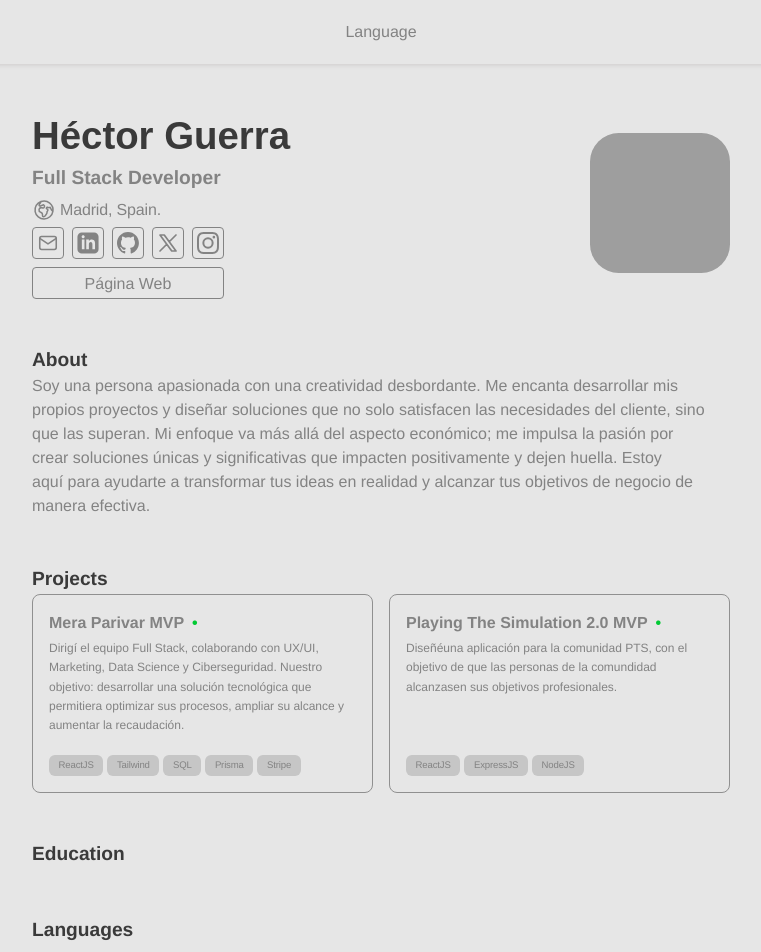
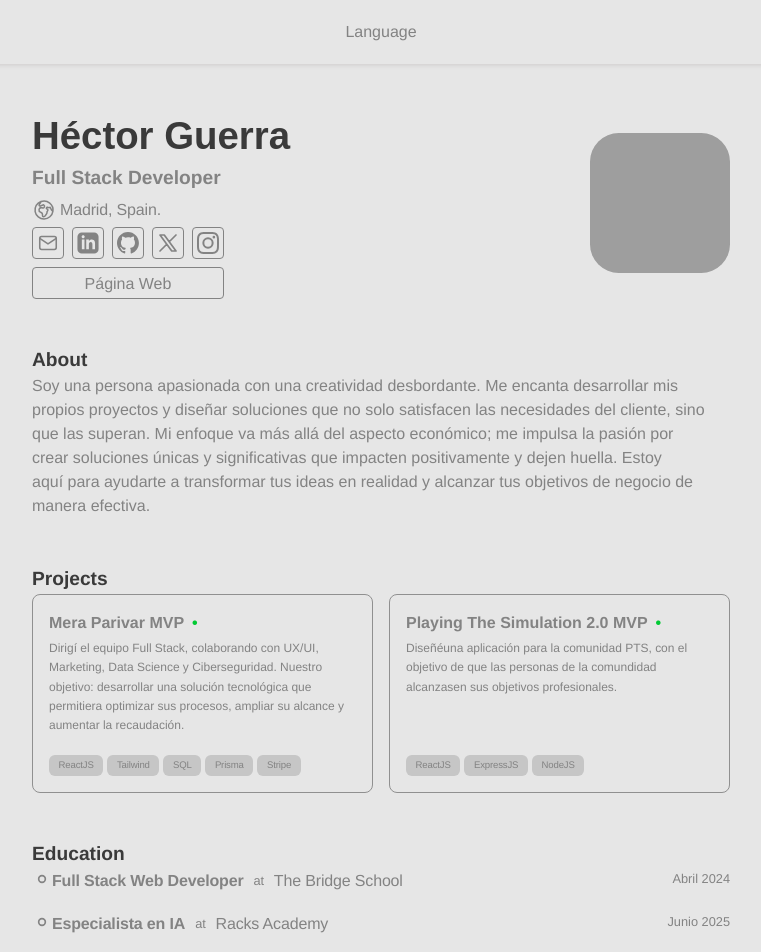
Before and after one commit to Hector711/hector-minimal-cv, a React (Vite) app: page / in a window 1280 px wide. Shown: the top 952 px of the page, without its empty margins (259-1020 px from the left). Built offline with nearby package versions, Linux system fonts and the light colour scheme; grey boxes are pictures that could not be loaded; what @midudev/tailwind-animations would draw is missing.

Commit message:
feat: Education Build

```diff
--- /dev/null
+++ b/src/assets/Dot.jsx
@@ -0,0 +1,19 @@
+import * as React from "react"
+
+export default function Dot(props) {
+  return (
+    <svg
+      viewBox="0 0 24 24"
+      fill="none"
+      stroke="currentColor"
+      strokeWidth={2}
+      strokeLinecap="round"
+      strokeLinejoin="round"
+      className="icons"
+      {...props}
+    >
+      <path d="M0 0h24v24H0z" stroke="none" />
+      <path d="M8 12a4 4 0 108 0 4 4 0 10-8 0" />
+    </svg>
+  )
+}
--- /dev/null
+++ b/src/css/section-education.css
@@ -0,0 +1,47 @@
+section#education {
+  ul {
+    display: flex;
+    flex-direction: column;
+    gap: 19px;
+  }
+  a:hover {
+    /* text-decoration: underline; */
+    color: var(--softGrey);
+    text-shadow: 2px 2px 4px var(--light);
+  }
+}
+
+article.job-cards {
+  display: flex;
+  justify-content: space-between;
+  header {
+    display: flex;
+    width: 80%;
+    span {
+      display: flex;
+      gap: 10px;
+      align-items: center;
+      width: max-content;
+      h4, p {
+        text-wrap: nowrap;
+      }
+    }
+  }
+  svg.icons {
+    width: 20px;
+    height: 20px;
+  }
+  p {
+    font-size: 0.8rem;
+    text-align: right;
+    width: 17%;
+  }
+  #lightWeight {
+    font-weight: 400;
+    color: var(--softGrey);
+  }
+  #institution {
+    color: var(--darkGrey);
+    font-weight: 500;
+  }
+}
--- a/src/main.jsx
+++ b/src/main.jsx
@@ -10,6 +10,7 @@ import '@fontsource-variable/figtree';
 // SECTIONS
 import '@/css/section-hero.css';
 import '@/css/section-projects.css';
+import '@/css/section-education.css';
 
 // CSS
 import '@/css/0/reset.css';
--- a/src/sections/Education.jsx
+++ b/src/sections/Education.jsx
@@ -1,7 +1,40 @@
 import React from 'react';
 import Section from '@/sections/components/Section';
 import cv from '@/../cv-es.json';
+import Dot from '@/assets/Dot';
+const { education } = cv;
 
 export default function Education() {
-  return <Section sectionTitle='Education'></Section>;
+  return (
+    <Section sectionTitle='Education' id='education'>
+      <ul>
+        {education.map(({ name, institution, endDate, url }, i) => {
+          return (
+            <li key={i}>
+              <article className='job-cards'>
+                <header>
+                  <Dot />
+                  <span>
+                    <h4>{name}</h4>
+                    <p id='lightWeight'>at</p>
+                    <h4>
+                      <a
+                        id='institution'
+                        href={url}
+                        target='_blank'
+                        title={`Pagina web de ${url}`}
+                      >
+                        {institution}
+                      </a>
+                    </h4>
+                  </span>
+                </header>
+                <p>{endDate}</p>
+              </article>
+            </li>
+          );
+        })}
+      </ul>
+    </Section>
+  );
 }
```
